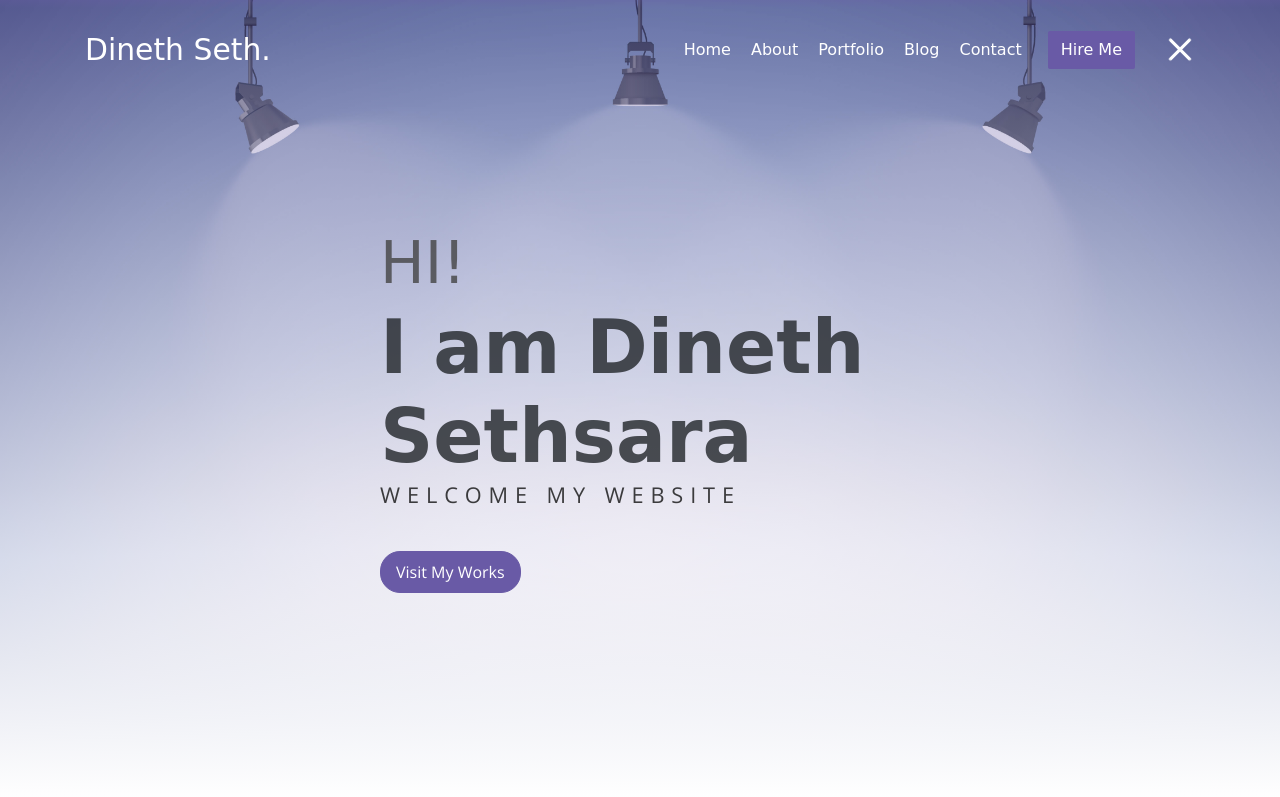
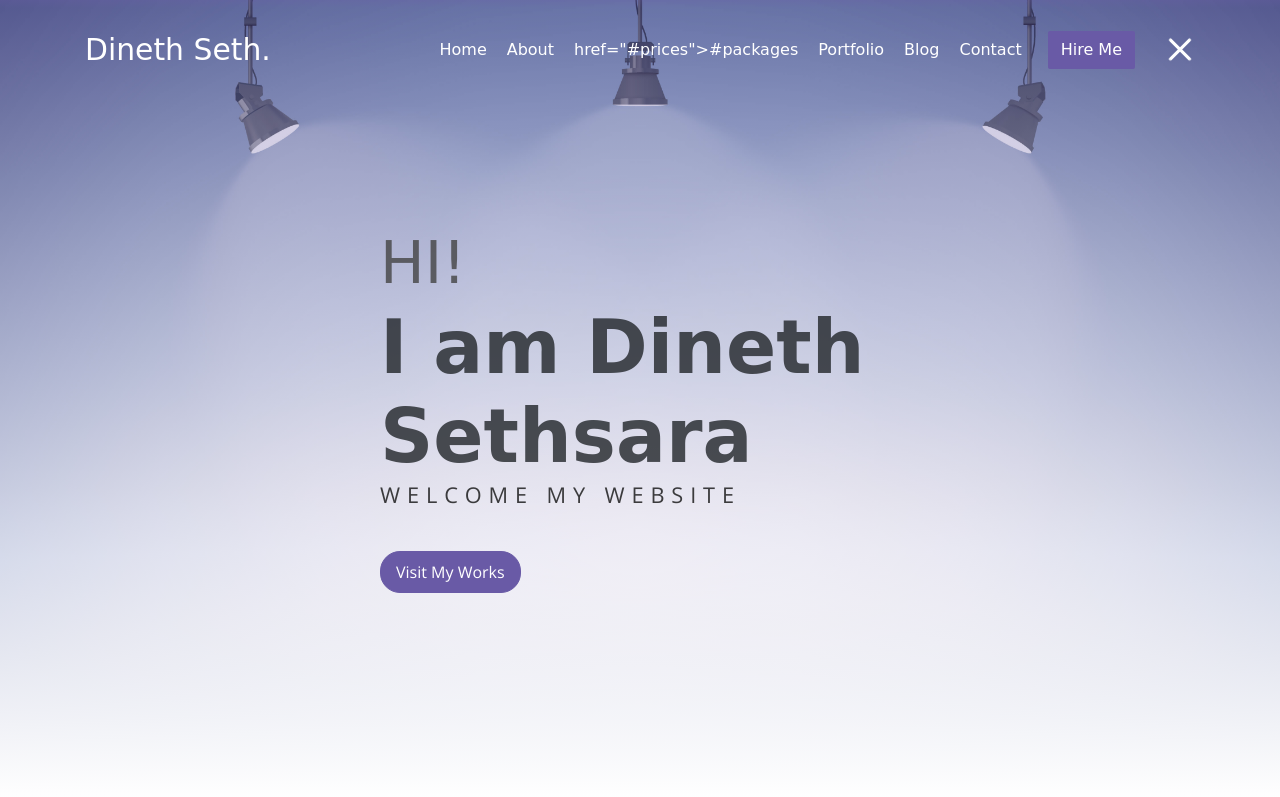
Before and after one commit to Dinaaofficial/dinethseth.io, a plain HTML site: page index.html in a window 1280 px wide. Both pictures are taken after a click on the link 1180 px from the left and 50 px from the top of the page. Shown: the top 797 px of the page. Drawn offline with nearby package versions, Linux system fonts and the light colour scheme; files that its build step writes are made by us from their sources; files whose address does not match are found by name; a web font is replaced by a local one.

Commit message:
Update index.html

```diff
--- a/index.html
+++ b/index.html
@@ -30,6 +30,10 @@
                 <li class="item">
                     <a class="link" href="#about">About</a>
                 </li>
+               <li class="item">
+                 <a class="link">
+href="#prices">#packages</a>
+               </li>
                 <li class="item">
                     <a class="link" href="#portfolio">Portfolio</a>
                 </li>
```
